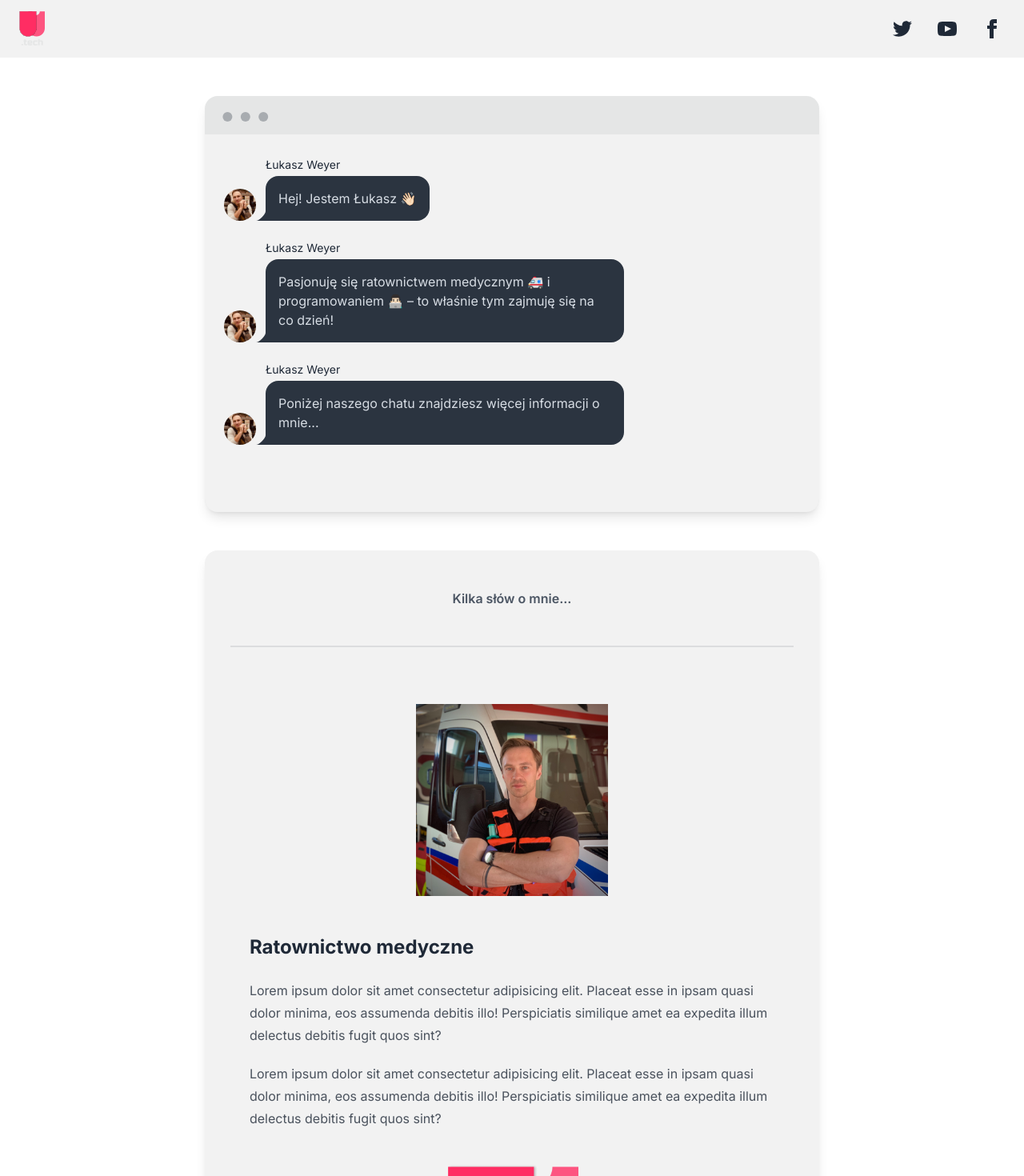
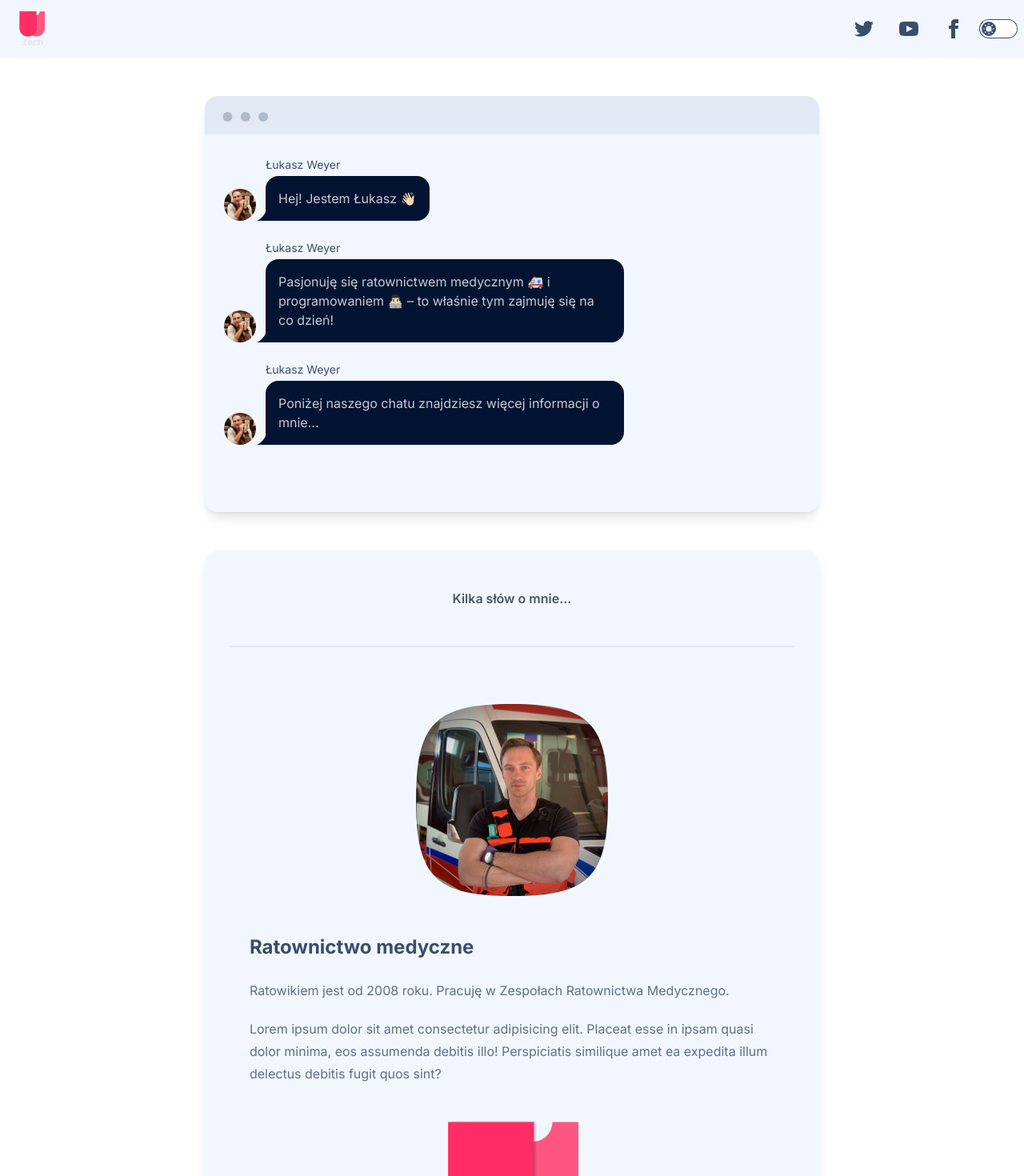
Before and after one commit to lukas-weyer/weyer-tech, a Next.js app: page / in a window 1280 px wide. Shown: the top 1470 px of the page at 80% size. Built offline with nearby package versions, Linux system fonts and the light colour scheme.

Commit message:
added theme controler

```diff
--- a/app/_components/aboutCard.jsx
+++ b/app/_components/aboutCard.jsx
@@ -24,14 +24,12 @@ export default function AboutCard() {
             <ArticleImage
               src="/lukasz_weyer_zrm.jpeg"
               alt="Łukasz Weyer - zdjęcie autora - ratownictwo medyczne"
-              mask="squircle"
+              mask="mask mask-squircle w-60"
             />
             <h2>Ratownictwo medyczne</h2>
             <p>
-              Lorem ipsum dolor sit amet consectetur adipisicing elit. Placeat
-              esse in ipsam quasi dolor minima, eos assumenda debitis illo!
-              Perspiciatis similique amet ea expedita illum delectus debitis
-              fugit quos sint?
+              Ratowikiem jest od 2008 roku. Pracuję w Zespołach Ratownictwa
+              Medycznego.
             </p>
             <p>
               Lorem ipsum dolor sit amet consectetur adipisicing elit. Placeat
@@ -43,7 +41,7 @@ export default function AboutCard() {
             <ArticleImage
               src="/weyer-tech.png"
               alt="weyer.tech - logo"
-              mask="square"
+              mask="mask mask-square w-60"
             />
             <h2>Programowanie</h2>
             <p>
@@ -62,7 +60,7 @@ export default function AboutCard() {
             <ArticleImage
               src="/lukasz_weyer_zphm.jpeg"
               alt="Łukasz Weyer - zdjęcie autora - zespół pomocy humanitarno-medycznej"
-              mask="squircle"
+              mask="mask mask-squircle w-60"
             />
             <h2>Zespół Pomocy Humanitarno-Medycznej</h2>
             <p>
--- a/app/_components/articleImage.jsx
+++ b/app/_components/articleImage.jsx
@@ -4,7 +4,7 @@ export default function ArticleImage({ mask, src, alt }) {
   return (
     <div className="not-prose my-10 flex justify-center">
       <div className="avatar">
-        <div className={`mask mask-${mask} w-60`}>
+        <div className={mask}>
           <Image
             src={src}
             alt={alt}
--- a/app/_components/nav.jsx
+++ b/app/_components/nav.jsx
@@ -1,5 +1,6 @@
 import Link from 'next/link';
 import Logo from './logo';
+import ThemeControler from './themeController';
 
 export default function Nav() {
   return (
@@ -50,6 +51,7 @@ export default function Nav() {
           </li>
         </ul>
       </div>
+      <ThemeControler />
     </div>
   );
 }
--- /dev/null
+++ b/app/_components/themeController.jsx
@@ -0,0 +1,78 @@
+'use client';
+
+import { useEffect, useState } from 'react';
+
+export default function ThemeController() {
+  const [isdark, setIsdark] = useState(false);
+  const [isLoaded, setIsLoaded] = useState(false); // Nowy stan do śledzenia, czy komponent jest załadowany
+
+  useEffect(() => {
+    let initialTheme;
+    if (typeof window !== 'undefined') {
+      const savedTheme = localStorage.getItem('isdark');
+      const prefersDark = window.matchMedia(
+        '(prefers-color-scheme: dark)',
+      ).matches;
+
+      initialTheme = savedTheme !== null ? JSON.parse(savedTheme) : prefersDark;
+
+      setIsdark(initialTheme);
+      const theme = initialTheme ? 'dark' : 'winter';
+      document.documentElement.setAttribute('data-theme', theme);
+    }
+
+    setIsLoaded(true); // Ustawienie stanu na "załadowany" po załadowaniu danych
+  }, []);
+
+  const toggleTheme = () => {
+    const newIsdark = !isdark;
+    setIsdark(newIsdark);
+    localStorage.setItem('isdark', JSON.stringify(newIsdark));
+    const theme = newIsdark ? 'dark' : 'winter';
+    document.documentElement.setAttribute('data-theme', theme);
+  };
+
+  if (!isLoaded) {
+    return null; // Nie renderuj nic, dopóki komponent nie jest załadowany
+  }
+
+  return (
+    <label className="grid cursor-pointer place-items-center">
+      <input
+        type="checkbox"
+        checked={isdark}
+        onChange={toggleTheme}
+        className="theme-controller toggle col-span-2 col-start-1 row-start-1 bg-base-content"
+      />
+      <svg
+        className="col-start-1 row-start-1 fill-base-100 stroke-base-100"
+        xmlns="http://www.w3.org/2000/svg"
+        width="14"
+        height="14"
+        viewBox="0 0 24 24"
+        fill="none"
+        stroke="currentColor"
+        strokeWidth="2"
+        strokeLinecap="round"
+        strokeLinejoin="round"
+      >
+        <circle cx="12" cy="12" r="5" />
+        <path d="M12 1v2M12 21v2M4.2 4.2l1.4 1.4M18.4 18.4l1.4 1.4M1 12h2M21 12h2M4.2 19.8l1.4-1.4M18.4 5.6l1.4-1.4" />
+      </svg>
+      <svg
+        className="col-start-2 row-start-1 fill-base-100 stroke-base-100"
+        xmlns="http://www.w3.org/2000/svg"
+        width="14"
+        height="14"
+        viewBox="0 0 24 24"
+        fill="none"
+        stroke="currentColor"
+        strokeWidth="2"
+        strokeLinecap="round"
+        strokeLinejoin="round"
+      >
+        <path d="M21 12.79A9 9 0 1 1 11.21 3 7 7 0 0 0 21 12.79z"></path>
+      </svg>
+    </label>
+  );
+}
--- a/tailwind.config.js
+++ b/tailwind.config.js
@@ -16,7 +16,7 @@ module.exports = {
     },
   },
   plugins: [require('@tailwindcss/typography'), require('daisyui')],
-  // daisyui: {
-  //   themes: ['cupcake', 'dark'],
-  // },
+  daisyui: {
+    themes: ['winter', 'dark'],
+  },
 };
```
